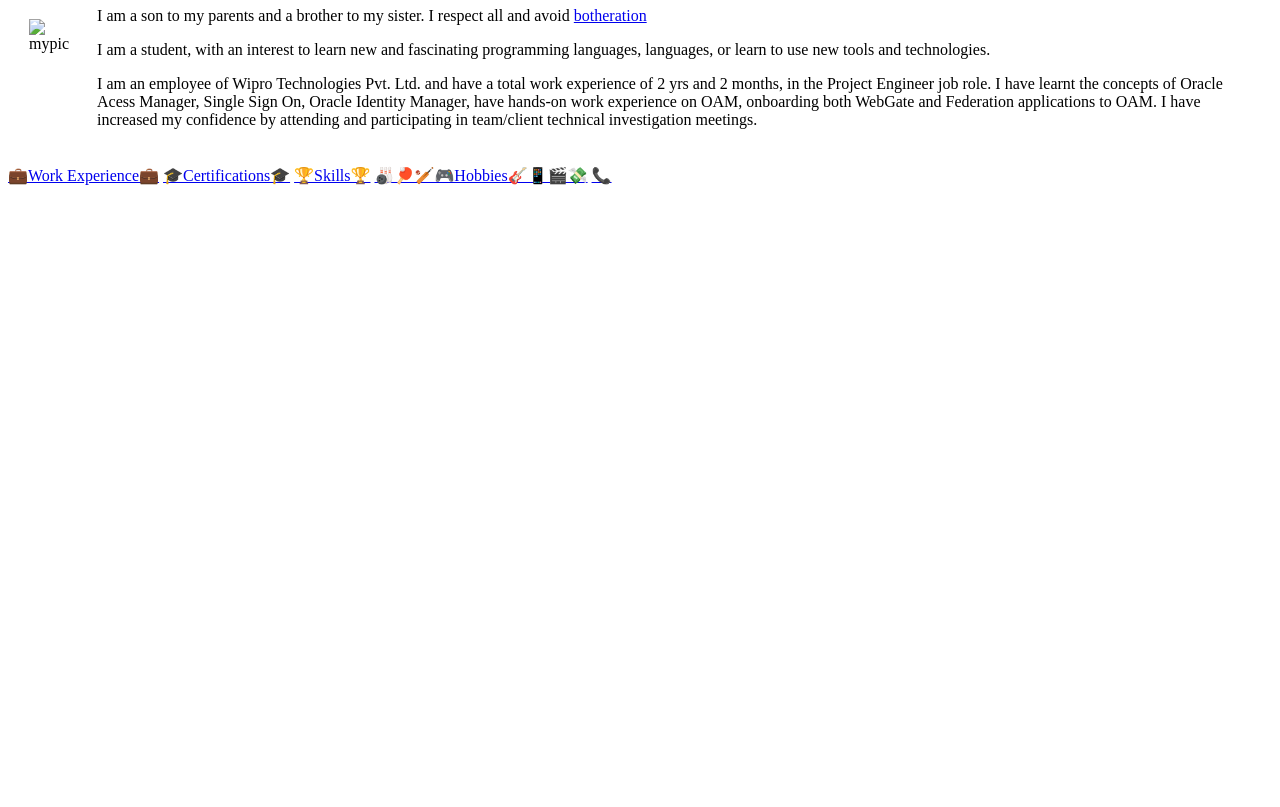
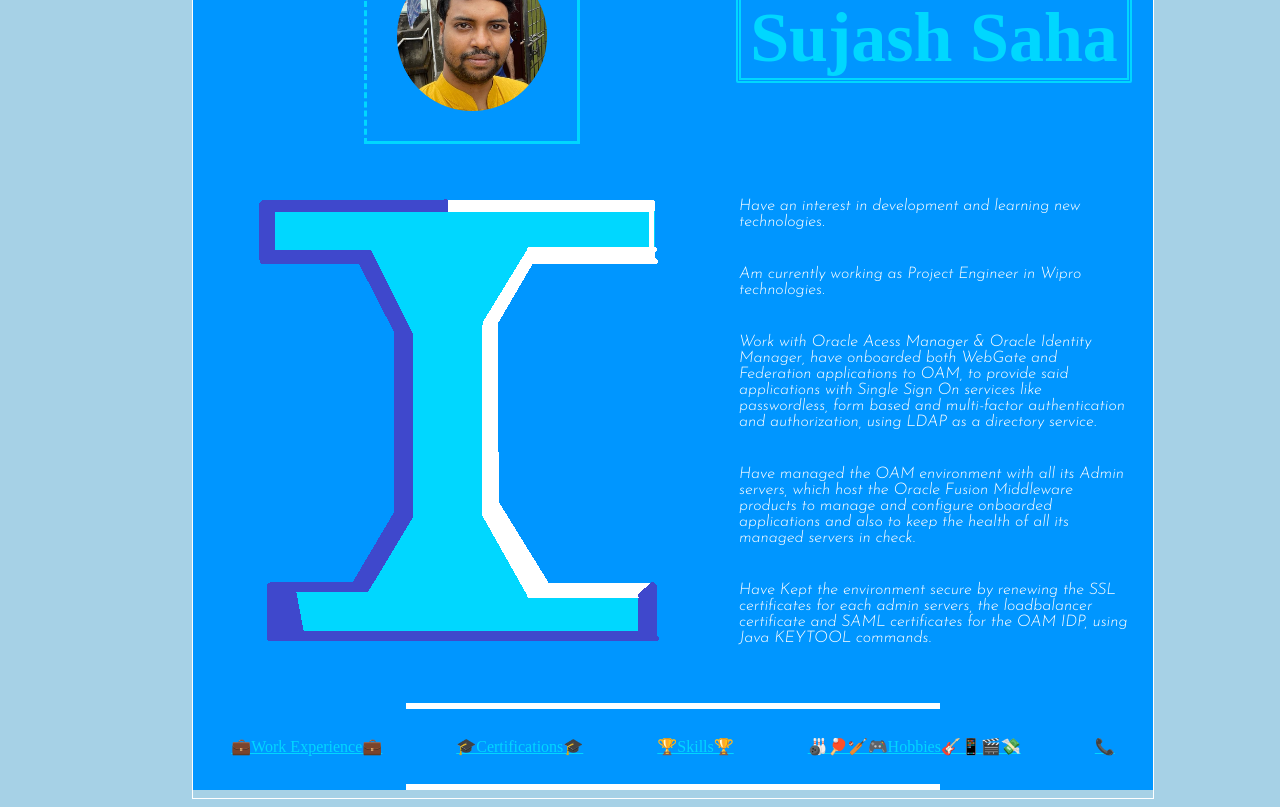
Before and after one commit to SUJ69/CV, a plain HTML site: page index.html in a window 1280 px wide. Shown: the part 102-909 px from the top of the page. Before the commit the page ends 800 px from the top, so only its background shows below. Drawn offline with Linux system fonts and the light colour scheme; a web font is replaced by a local one.

Commit message:
update CV_version 2
updated design_yet to complete
no js.

```diff
--- a/index.html
+++ b/index.html
@@ -2,25 +2,53 @@
 <html>
 	<head>
 		<meta charset="utf-8">
+		<link rel="stylesheet" href="master.css">
+		<link rel="preconnect" href="https://fonts.googleapis.com">
+<link rel="preconnect" href="https://fonts.gstatic.com" crossorigin>
+<link href="https://fonts.googleapis.com/css2?family=Edu+VIC+WA+NT+Beginner:wght@500&family=Josefin+Sans:ital,wght@1,300&display=swap" rel="stylesheet">
 		<title>My Resume</title>
 	</head>
 	<body>
+		<div class="body">
 		<table cellspacing="20">
 			<tr>
-				<td><img src="images/me.jpg" alt="mypic"></td>
+				<td><img  id="Me" src="me.png" alt="mypic"></td>
+				<td id=Name>
+					<h1><center>Sujash Saha</center></h1>
+				</td>
+			</tr>
+			<tr>
+				<td><img src="I.png" alt="I"></td>
 				<td>
-					<h1>Sujash Saha</h1>
-					<p>I am a son to my parents and a brother to my sister. I respect all and avoid <a href="https://www.bing.com/search?q=jhamela+in+english&cvid=6adf56036f484f7ea3c2f98504133ce0&aqs=edge.0.69i59i450l8.444735j0j1&FORM=ANNAB1&PC=U531">botheration</a></p>
-					<p>I am a student, with an interest to learn new and fascinating programming languages, languages, or learn to use new tools and technologies.</p><p>I am an employee of Wipro Technologies Pvt. Ltd. and have a total work experience of 2 yrs and 2 months, in the Project Engineer job role. I have learnt the concepts of Oracle Acess Manager, Single Sign On, Oracle Identity Manager, have hands-on work experience on OAM, onboarding both WebGate and Federation applications to OAM. I have increased my confidence by attending and participating in team/client technical investigation meetings.</p>
+					<table>
+						<tr colspan="5">
+							<td><p class="intro">Have an interest in development and learning new technologies.</p></td>
+						</tr>
+						<tr>
+							<td><p class="intro">Am currently working as Project Engineer in Wipro technologies.</p></td>
+						</tr>
+						<tr>
+							<td><p class="intro">Work with Oracle Acess Manager & Oracle Identity Manager, have onboarded both WebGate and Federation applications to OAM, to provide said applications with Single Sign On services like passwordless, form based and multi-factor authentication and authorization, using LDAP as a directory service.</p></td>
+						</tr>
+						<tr>
+							<td><p class="intro">Have managed the OAM environment with all its Admin servers, which host the Oracle Fusion Middleware products to manage and configure onboarded applications and also to keep the health of all its managed servers in check.</p></td>
+						</tr>
+						<tr>
+							<td><p class="intro">Have Kept the environment secure by renewing the SSL certificates for each admin servers, the loadbalancer certificate and SAML certificates for the OAM IDP, using Java KEYTOOL commands.</p></td>
+						</tr>
+				  </table>
 				</td>
 			</tr>
 		</table>
+		<hr><br>
+		<div id=nav>
 		<a href="Work_Experience.html">💼Work Experience💼</a>
 		<a href="Certificates.html">🎓Certifications🎓</a>
 		<a href="Skills.html">🏆Skills🏆</a>
 		<a href="Hobbies.html">🎳🏓🏏🎮Hobbies🎸📱🎬💸</a>
 		<a href="Contact me.html">📞</a>
-		<br>
-
+	</div>
+		<br><hr>
+</div>
 	</body>
 </html>
--- /dev/null
+++ b/master.css
@@ -0,0 +1,77 @@
+#Name{
+  color: #00D7FF;
+  font-size: 70px;
+}
+
+h1{
+  border: 3px double #00D7FF;
+  border-width: thick;
+  border-radius: 2px;
+  color: #00D7FF;
+  font-size: 70px;
+}
+
+#Me{
+  width: 150px;
+  height: 150px;
+  margin-left: 150px;
+  border-bottom: 3px solid #00D7FF;
+  border-top:3px dashed #00D7FF;
+  border-right: 3px solid #00D7FF;
+  border-left: 3px dashed #00D7FF;
+  padding: 30px;
+
+}
+
+#nav{
+  text-align: center;
+  border: 2px double #0096FF;
+  border-radius: 3px;
+
+}
+
+a{
+  margin: 25px;
+  padding: 10px;
+  color: #00D7FF;
+}
+
+a:hover{
+  border: 5px solid white;
+  background-color: white;
+  color: #5800FF;
+  padding: 15px;
+}
+
+body{
+  border: 1px double white;
+  width: 75%;
+  margin-left: 15%;
+  background-color: #A6D1E6;
+}
+
+.body{
+  background-color: #0096FF;
+
+}
+
+p{
+  font-family: 'Edu VIC WA NT Beginner', cursive;
+font-family: 'Josefin Sans', sans-serif;
+color: white;
+}
+
+.intro:hover{
+  border: 1px double white;
+  border-width: 45%;
+  background-color: white;
+  color: #0096FF;
+  padding: 25px;
+  font-size: 35px;
+}
+
+hr{
+  background-color: white;
+  border:3px solid white;
+  width: 55%;
+}
```
Also changed, not shown: Certificates.html (+6 -0 lines), Contact me.html (+8 -2 lines), Hobbies.html (+6 -0 lines), Skills.html (+7 -1 lines), Work_Experience.html (+6 -0 lines), I.png (added), me.png (added).
